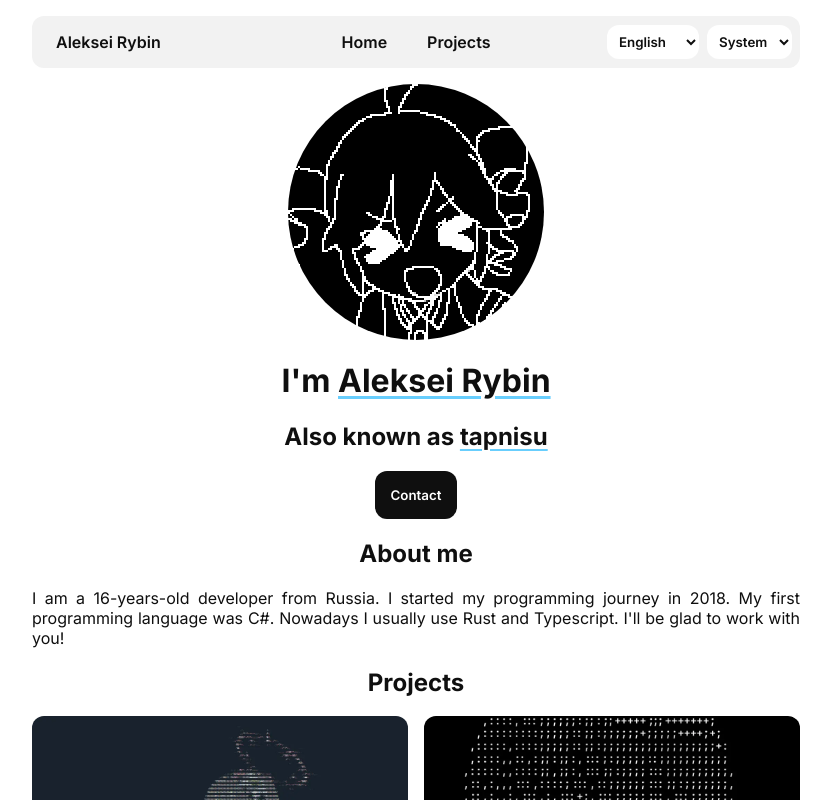
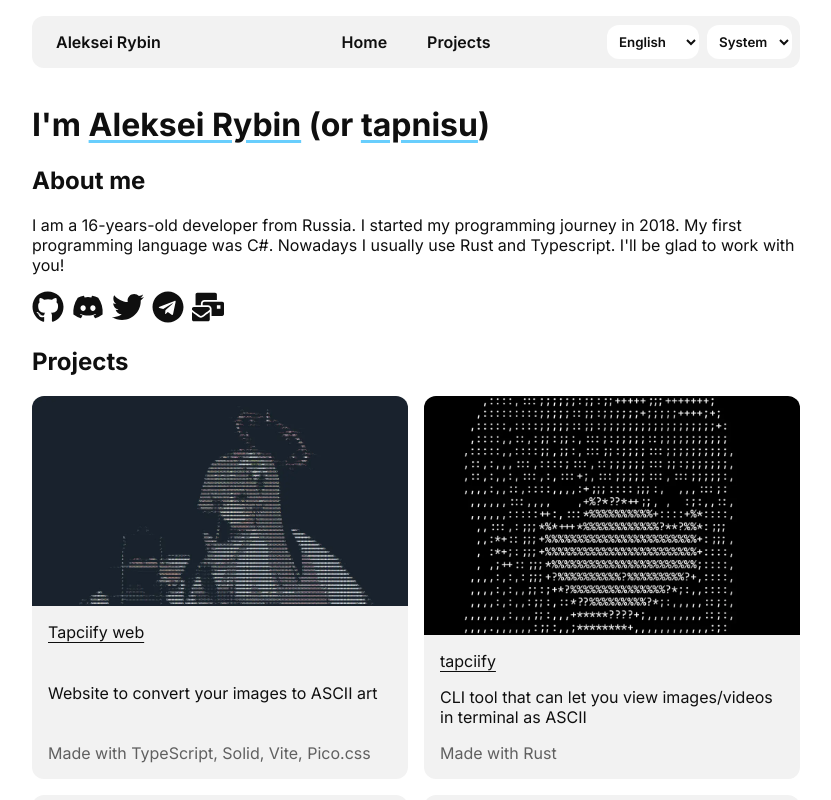
Before and after one commit to tapnisu/tapni.su, a Next.js app: page / in a window 1280 px wide. Shown: the top 800 px of the page, without its empty margins (224-1055 px from the left). Built offline with nearby package versions, Linux system fonts and the light colour scheme.

Commit message:
Redesign welcome text

```diff
--- a/components/About.tsx
+++ /dev/null
@@ -1,14 +0,0 @@
-import { en, ru } from "@locales/index";
-import { useRouter } from "next/router";
-
-export default function About(props: React.HTMLAttributes<HTMLDivElement>) {
-  const router = useRouter();
-  const t = router.locale === "en" ? en : ru;
-
-  return (
-    <div {...props}>
-      <h2 className="text-center">{t.aboutTitle}</h2>
-      <p className="text-justify">{t.aboutText}</p>
-    </div>
-  );
-}
--- a/components/introduction/index.tsx
+++ b/components/introduction/index.tsx
@@ -1,10 +1,10 @@
-import Avatar from "@components/avatar";
 import Link from "next/link";
 
 import { en, ru } from "@locales/index";
 import { useRouter } from "next/router";
 
 import styles from "./introduction.module.css";
+import { contacts } from "@lib/contact";
 
 export default function Introduction(
   props: React.HTMLAttributes<HTMLDivElement>
@@ -13,22 +13,24 @@ export default function Introduction(
   const t = router.locale === "en" ? en : ru;
 
   return (
-    <div className={`${styles.introduction} ${props.className}`} {...props}>
-      <Avatar />
-
-      <div className="text-center">
+    <div {...props}>
+      <div className={styles.title}>
         <h1>
-          {t.index.iAm} <u>{t.name}</u>
+          {t.index.iAm} <u>{t.name}</u> ({t.or} <u>{t.username}</u>)
         </h1>
-        <h2>
-          {t.index.alsoKnownAs} <u>{t.username}</u>
-        </h2>
       </div>
 
-      <div className={styles.buttons}>
-        <Link href="/contact">
-          <button>{t.contactTitle}</button>
-        </Link>
+      <div className={styles.about}>
+        <h2>{t.aboutTitle}</h2>
+        <p>{t.aboutText}</p>
+      </div>
+
+      <div className={styles.socials}>
+        {contacts.map((contact) => (
+          <Link href={contact.url} key={contact.name}>
+            {contact.icon}
+          </Link>
+        ))}
       </div>
     </div>
   );
--- a/components/introduction/introduction.module.css
+++ b/components/introduction/introduction.module.css
@@ -1,19 +1,38 @@
-.introduction {
-  display: flex;
-  flex-direction: column;
-  align-items: center;
-  justify-content: center;
-  width: 100%;
+.title {
+  opacity: 0;
+  animation: fadeInUp 1s ease forwards;
+}
+
+.about {
+  opacity: 0;
+  animation: fadeInUp 1s ease forwards;
+  animation-delay: 0.25s;
 }
 
 .socials {
   display: flex;
+
+  opacity: 0;
+  animation: fadeInUp 1s ease forwards;
+  animation-delay: 0.5s;
 }
 
-.socialIcon {
-  margin: 2px;
+.socials > * > svg {
+  width: var(--gap-double);
+  height: auto;
 }
 
-.buttons > * + * {
-  margin-left: var(--gap);
+.socials > * + * {
+  margin-left: var(--gap-half);
 }
+
+@keyframes fadeInUp {
+  from {
+    opacity: 0;
+    transform: translateY(20px);
+  }
+  to {
+    opacity: 1;
+    transform: translateY(0);
+  }
+}
--- a/components/projects/index.tsx
+++ b/components/projects/index.tsx
@@ -59,7 +59,7 @@ export default function Projects(props: React.HTMLAttributes<HTMLDivElement>) {
 
   return (
     <div {...props}>
-      <h2 className="text-center">{t.projectsTitle}</h2>
+      <h2>{t.projectsTitle}</h2>
 
       <div className={styles.projects}>
         {projects?.map(({ name, image, url, description, buildUsing }) => (
--- /dev/null
+++ b/lib/contact.tsx
@@ -0,0 +1,35 @@
+import {
+  FaDiscord,
+  FaGithub,
+  FaMailBulk,
+  FaTelegram,
+  FaTwitter,
+} from "react-icons/fa";
+
+export const contacts = [
+  {
+    name: "Github",
+    url: "https://github.com/tapnisu",
+    icon: <FaGithub />,
+  },
+  {
+    name: "Discord: tapnisu",
+    url: "/discord",
+    icon: <FaDiscord />,
+  },
+  {
+    name: "Twitter",
+    url: "/twitter",
+    icon: <FaTwitter />,
+  },
+  {
+    name: "Telegram",
+    url: "/telegram",
+    icon: <FaTelegram />,
+  },
+  {
+    name: "Email: 0xalekseirybin@gmail.com",
+    url: "/email",
+    icon: <FaMailBulk />,
+  },
+];
--- a/locales/en.ts
+++ b/locales/en.ts
@@ -12,6 +12,7 @@ export const en = {
 
   themes: { system: "System", light: "Light", dark: "Dark" },
 
+  or: "or",
   aboutText:
     "I am a 16-years-old developer from Russia. I started my programming journey in 2018. My first programming language was C#. Nowadays I usually use Rust and Typescript. I'll be glad to work with you!",
 
--- a/locales/ru.ts
+++ b/locales/ru.ts
@@ -12,6 +12,7 @@ export const ru = {
 
   themes: { system: "Системная", light: "Светлая", dark: "Тёмная" },
 
+  or: "или",
   aboutText:
     "Я 16-летний разработчик из России. Я начал свой путь программирования в 2018 году. Моим первым языком программирования был C#. Сейчас я обычно использую Rust и Typescript. Буду рад поработать с вами!",
 
--- a/pages/contact/contact.module.css
+++ b/pages/contact/contact.module.css
@@ -5,3 +5,8 @@
   flex-direction: column;
   align-items: center;
 }
+
+.icon {
+  display: flex;
+  align-items: center;
+}
--- a/pages/index.tsx
+++ b/pages/index.tsx
@@ -1,4 +1,3 @@
-import About from "@components/About";
 import BasePageLayout from "@components/basePageLayout";
 import Introduction from "@components/introduction";
 import Projects from "@components/projects";
@@ -7,7 +6,7 @@ export default function HomePage() {
   return (
     <BasePageLayout>
       <Introduction />
-      <About />
+
       <Projects />
     </BasePageLayout>
   );
--- a/styles/globals.css
+++ b/styles/globals.css
@@ -77,10 +77,6 @@ a {
   }
 }
 
-.text-justify {
-  text-align: justify;
-}
-
 u {
   text-underline-offset: 4px;
   text-decoration-color: var(--accent);
```
Also changed, not shown: pages/contact/index.tsx (+5 -36 lines).
